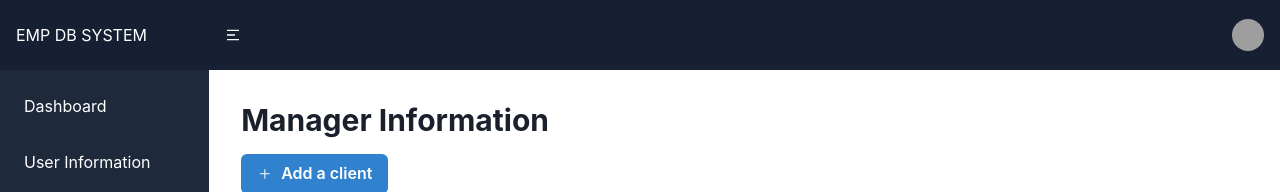
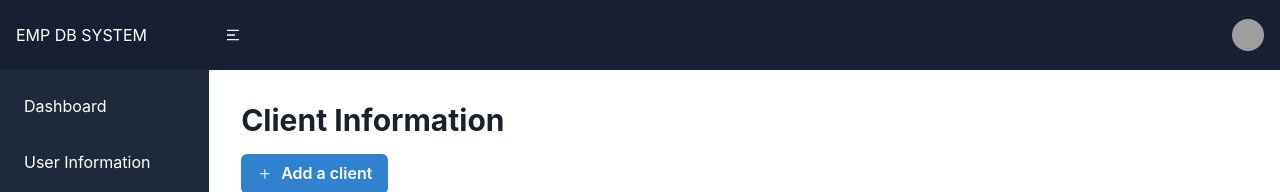
Before and after one commit to yashpapa6969/emp_frontend, a React (Vite) app: page /getAllClient in a window 1280 px wide. Shown: the top 192 px of the page. Built offline with nearby package versions, Linux system fonts and the light colour scheme; no server answers; sample sign-in values are in the browser's storage; grey boxes are pictures that could not be loaded.

Commit message:
table update

```diff
--- a/src/components/GetAllClient.jsx
+++ b/src/components/GetAllClient.jsx
@@ -82,7 +82,7 @@
   return (
     <>
       <div className="w-full p-8">
-        <h1 className="text-3xl font-bold mb-4">Manager Information</h1>
+        <h1 className="text-3xl font-bold mb-4">Client Information</h1>
         <CreateClientButton />
         <Table width="100%">
           <Thead bg={"#F1F5F9"}>
--- a/src/components/GetAllEmp.jsx
+++ b/src/components/GetAllEmp.jsx
@@ -82,7 +82,7 @@
   return (
     <>
       <div className="w-full p-8">
-        <h1 className="text-3xl font-bold mb-4">Manager Information</h1>
+        <h1 className="text-3xl font-bold mb-4">Employee Information</h1>
         <CreateEmployeeButton />
         <Table width="100%">
           <Thead bg={"#F1F5F9"}>
```
